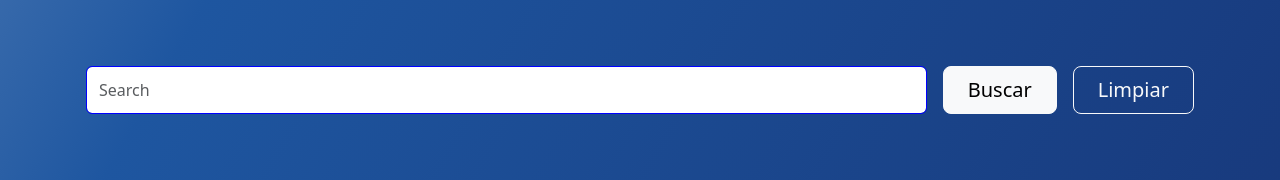
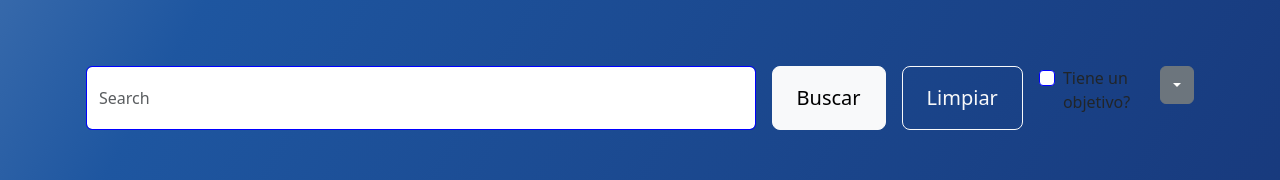
Before and after one commit to charrassebastian/games-catalog-frontend, a React (Vite) app in the folder juegos-serios-frontend/: page / in a window 1280 px wide. Shown: the part 427-607 px from the top of the page. Built offline with nearby package versions, Linux system fonts and the light colour scheme; a web font is replaced by a local one.

Commit message:
Started adding the filters for the search

```diff
--- a/juegos-serios-frontend/src/MainSection/MainSection.tsx
+++ b/juegos-serios-frontend/src/MainSection/MainSection.tsx
@@ -1,5 +1,26 @@
-export function MainSection({ searchValue, onSearchValueChange, onSearch, onClear }: { searchValue: string, onSearchValueChange: (value: any) => void, onSearch: () => void, onClear: () => void }){
-    return(
+import areas from '../constants/areas'
+import markets from '../constants/markets'
+import publics from '../constants/publics'
+import purposes from '../constants/purposes'
+
+export function MainSection({ onSearch, onClear, searchValue, onSearchValueChange, onlyValidatedContent, onOnlyValidatedContentChange, area, onAreaChange, purpose, onPurposeChange, market, onMarketChange, gamePublic, onGamePublicChange }: {
+    onSearch: () => void,
+    onClear: () => void,
+    searchValue: string,
+    onSearchValueChange: (e: React.ChangeEvent<HTMLInputElement>) => void,
+    onlyValidatedContent: boolean,
+    onOnlyValidatedContentChange: () => void,
+    area: string,
+    onAreaChange: (area: string) => void,
+    purpose: string,
+    onPurposeChange: (e: React.ChangeEvent<HTMLInputElement>) => void,
+    market: string,
+    onMarketChange: (e: React.ChangeEvent<HTMLInputElement>) => void,
+    gamePublic: string,
+    onGamePublicChange: (e: React.ChangeEvent<HTMLInputElement>) => void
+}) {
+    // TODO: add all the inputs for the filters and check that they work
+    return (
         <section className="gradient-background home vw-100">
             <div className="container col-xxl-8 px-3 px-md5 " >
                 <div className="row flex-lg-row-reverse align-items-center g-5 pt-5">
@@ -13,17 +34,48 @@ export function MainSection({ searchValue, onSearchValueChange, onSearch, onClea
                         <br />
                         <p className="introductory-text">Ingresa el nombre del juego que estes buscando y luego hace click en el boton Buscar.</p>
                     </div>
-                    <form className="d-flex d-grid gap-3 d-md-flex justify-content-md-start" role="search">
+                    <form className="d-flex d-grid gap-3 d-md-flex justify-content-md-start" role="search" onSubmit={(e) => e.preventDefault()}>
                         <input
                             className="form-control me-"
                             type="search"
                             placeholder="Search"
                             aria-label="Search"
                             value={searchValue}
-                            onChange={(e) => onSearchValueChange(e.target.value)}
+                            onChange={onSearchValueChange}
                         />
                         <button type="button" className="btn btn-light btn-lg px-4" onClick={onSearch}> Buscar </button>
                         <button type="button" className="btn btn-outline-light btn-lg px-4" onClick={onClear}> Limpiar</button>
+                        <div className="form-check mb-3">
+                            <label htmlFor={"has-goal"} className="form-check-label">Tiene un objetivo?</label>
+                            <input id={"has-goal"} type="checkbox" className="form-check-input" checked={onlyValidatedContent} onChange={onOnlyValidatedContentChange} />
+                        </div>
+                        {/* <div className="mb-3">
+                            <label htmlFor={"area" + game.name} className="form-label">Puntaje:</label>
+                            <input id={"area" + game.name} type="number" className="form-control" value={score} onChange={onScoreChange} />
+                        </div> */}
+                        <div className="btn-group">
+                            <div className="dropdown">
+                                <a
+                                    className="btn btn-secondary dropdown-toggle"
+                                    href="#"
+                                    role="button"
+                                    id="dropdownMenuLink"
+                                    data-bs-toggle="dropdown"
+                                    aria-expanded="false"
+                                >
+                                    {area}
+                                </a>
+                                <ul className="dropdown-menu" aria-labelledby="dropdownMenuLink">
+                                    {areas.map(area => (
+                                        <li key={area}>
+                                            <a className="dropdown-item" href="#" onClick={() => onAreaChange(area)}>
+                                                {area?.length ? area : "Filter by area"}
+                                            </a>
+                                        </li>
+                                    ))}
+                                </ul>
+                            </div>
+                        </div>
                     </form>
                 </div>
             </div>
--- a/juegos-serios-frontend/src/WelcomeScreen/WelcomeScreen.tsx
+++ b/juegos-serios-frontend/src/WelcomeScreen/WelcomeScreen.tsx
@@ -11,28 +11,53 @@ import { GameList } from '../GameComponents/GameList';
 
 export const WelcomeScreen = () => {
     const { user } = useAuth();
-    const getGames = (value: any) => axios.get(baseUrl + 'games', { params: { value }}).then(res => res.data);
+    const getGames = () => axios.get(baseUrl + 'games', { params: { value: searchValue, onlyValidatedContent, area, purpose, market, public: gamePublic }}).then(res => res.data);
     const [games, setGames] = useState([])
+
     const [searchValue, setSearchValue] = useState("")
+    const [onlyValidatedContent, setOnlyValidatedContent] = useState(false)
+    const [area, setArea] = useState("")
+    const [purpose, setPurpose] = useState("")
+    const [market, setMarket] = useState("")
+    const [gamePublic, setGamePublic] = useState("")
 
-    const onSearchValueChange = (value: any) => {
-        setSearchValue(value)
+    const onSearchValueChange = (e: React.ChangeEvent<HTMLInputElement>) => {
+        setSearchValue(e.target.value)
+    }
+
+    const onOnlyValidatedContentChange = () => {
+        setOnlyValidatedContent(!onlyValidatedContent)
+    }
+
+    const onAreaChange = (area: string) => {
+        setArea(area)
+    }
+
+    const onPurposeChange = (e: React.ChangeEvent<HTMLInputElement>) => {
+        setPurpose(e.target.value)
+    }
+
+    const onMarketChange = (e: React.ChangeEvent<HTMLInputElement>) => {
+        setMarket(e.target.value)
+    }
+
+    const onGamePublicChange = (e: React.ChangeEvent<HTMLInputElement>) => {
+        setGamePublic(e.target.value)
     }
 
     const onSearch = async () => {
-        const tempGames = await getGames(searchValue)
+        const tempGames = await getGames()
         setGames(tempGames.games)
     }
 
     const onClear = () => {
-        setSearchValue("")
         setGames([])
     }
 
     return (
         <>
             <Navbar />
-            <MainSection searchValue={searchValue} onSearchValueChange={onSearchValueChange} onSearch={onSearch} onClear={onClear} />
+            <MainSection onSearch={onSearch} onClear={onClear} searchValue={searchValue} onSearchValueChange={onSearchValueChange} onlyValidatedContent={onlyValidatedContent} onOnlyValidatedContentChange={onOnlyValidatedContentChange} area={area} onAreaChange={onAreaChange} purpose={purpose} onPurposeChange={onPurposeChange} market={market} onMarketChange={onMarketChange} gamePublic={gamePublic} onGamePublicChange={onGamePublicChange} />
             {/* <GameList games={games} isEditable={user ? true : false}/> Picks the appropriate game component */}
             <GameList games={games} isEditable={true}/> {/* Picks the appropriate game component */}
             <Features />
```
